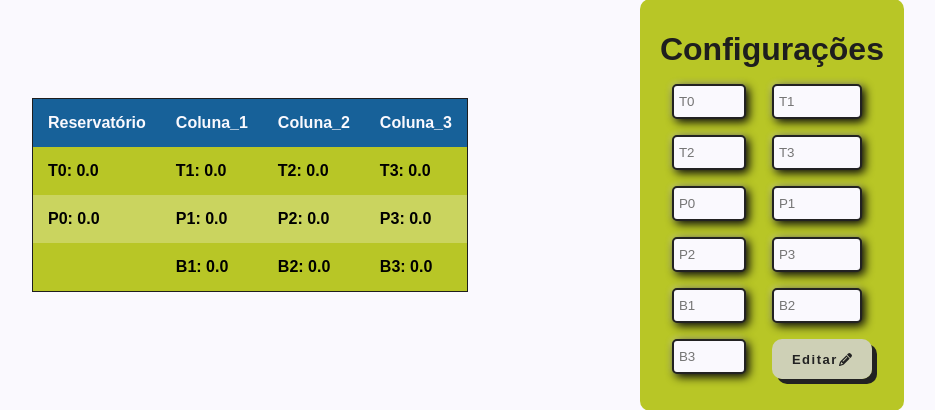
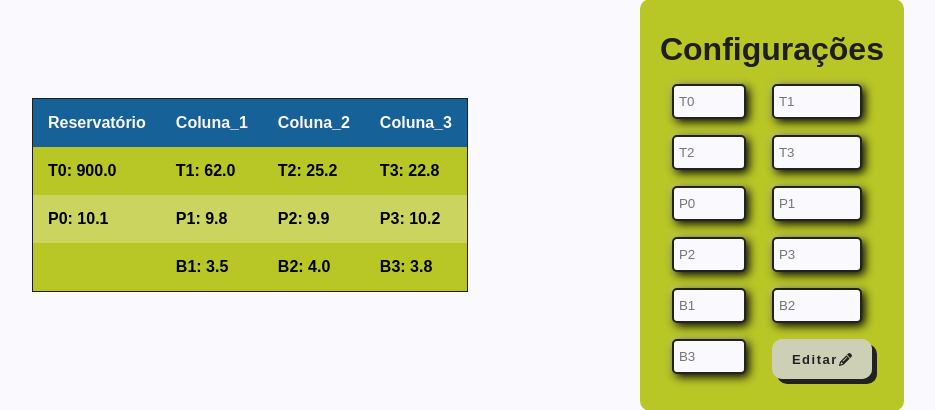
Before and after one commit to thiagomtavolara/supervis-rio, a Flask app: page / in a window 1280 px wide. Shown: the part 892-1302 px from the top of the page, without its empty margins (96-1031 px from the left). Run offline with Flask 3, Linux system fonts and the light colour scheme; data comes from the database, SQL or seed files in the repository; some libraries are stand-ins or nearby versions.

Commit message:
21/05
está atualizando certo os dados da tabela

```diff
--- a/app.py
+++ b/app.py
@@ -1,102 +1,107 @@
+import time
+import threading
 import subprocess
 import os
 from flask import Flask, render_template, request, jsonify
 from dash_application.dash import create_dash_application
-
 from flask_socketio import SocketIO, emit
 
 import banco_de_dados_configuracoes
 import banco_de_dados_experimentos
 
 app = Flask(__name__)
-
 create_dash_application(app)
-
-
 
 # Defina uma chave secreta para o SocketIO
 app.config['SECRET_KEY'] = 'your_secret_key_here'
 socketio = SocketIO(app)
 
-# Rota para a página "Home"
+# Defina a rota inicial
 @app.route('/')
 def index():
-    if(os.path.exists('dados_experimentos.db') == False):
-        banco_de_dados_experimentos.criar_banco_dados()# cria se não tiver
-        banco_de_dados_experimentos.inserir_banco_dados(0, 0, 0, 0, 0, 0, 0, 0, 0, 0, 0)# para não dar erro, senão recebe dados vazios em index
-    if (os.path.exists('dados_planta.db') == False):
-        banco_de_dados_configuracoes.criar_banco_dados()  # Cria se não existir
-        banco_de_dados_configuracoes.inserir_banco_dados( 0, 0, 0, 0, 0, 0, 0, 0, 0, 0, 0)  # Para evitar erro, insere dados vazios
+    if not os.path.exists('dados_experimentos.db'):
+        banco_de_dados_experimentos.criar_banco_dados()
+        banco_de_dados_experimentos.inserir_banco_dados(0, 0, 0, 0, 0, 0, 0, 0, 0, 0, 0)
 
+    if not os.path.exists('dados_planta.db'):
+        banco_de_dados_configuracoes.criar_banco_dados()
+        banco_de_dados_configuracoes.inserir_banco_dados(0, 0, 0, 0, 0, 0, 0, 0, 0, 0, 0)
 
     dados_experimentos = banco_de_dados_experimentos.consultar_ultimo_id_banco_dados()
     dados_configuracoes = banco_de_dados_configuracoes.consultar_ultimo_id_banco_dados()
 
     return render_template('index.html', dados_experimentos=dados_experimentos, dados_configuracoes=dados_configuracoes)
 
+# Defina a rota para os dados
+@app.route('/dados')
+def dados():
+    dados_experimentos = banco_de_dados_experimentos.consultar_ultimo_id_banco_dados()
+    dados_configuracoes = banco_de_dados_configuracoes.consultar_ultimo_id_banco_dados()
+    return jsonify({
+        'dados_experimentos': dados_experimentos,
+        'dados_configuracoes': dados_configuracoes
+    })
 
+# Defina a rota para a página tempo real
 @app.route('/realtime')
 def realtime():
     return render_template('realtime.html')
 
-# Rota para a página "Experimentos"
-
-
+# Defina a rota para a página de experimentos
 @app.route('/experimentos')
 def experiments():
     return render_template('experiments.html')
 
-# Rota para a página "Sobre"
-
-
+# Defina a rota para a página de experimentos
 @app.route('/sobre')
 def about():
     return render_template('about.html')
 
-
-# Rota para iniciar o Arduino TÁ FUNCIONANDO
+# Defina a rota para iniciar o Arduino
 @app.route('/start_arduino', methods=['GET'])
 def start_arduino():
     try:
-        # Caminho para o executável do Arduino IDE (ajuste conforme necessário)
         arduino_path = r'C:\Users\usuario\AppData\Local\Programs\Arduino IDE\Arduino IDE.exe'
-
-        # Inicia o Arduino IDE
         subprocess.Popen([arduino_path])
-
         return jsonify({"status": "success", "message": "Arduino IDE started"})
     except Exception as e:
         return jsonify({"status": "error", "message": str(e)})
 
-# Rota para armazenar no banco de dados as configurações TÁ FUNCIONANDO
-
-
+# Defina a rota para atualizar os dados
 @app.route('/update_data', methods=['POST'])
 def update_data():
-
     data = request.json
     try:
-        # Atualiza a entrada com id = 1
         banco_de_dados_configuracoes.atualizar_banco_dados(
-            1,  # ID que queremos atualizar
+            1,
             data['T0'], data['T1'], data['T2'], data['T3'],
             data['P0'], data['P1'], data['P2'], data['P3'],
             data['B1'], data['B2'], data['B3']
         )
-
         return jsonify({"status": "success", "message": "Data updated successfully"})
     except Exception as e:
         return jsonify({"status": "error", "message": str(e)})
 
-
-
-# Rota para conectar o cliente ao servidor Socket.IO
+# Defina a rota para o SocketIO
 @socketio.on('connect')
 def handle_connect():
     print('Cliente conectado')
+    emit('message', {'data': 'Connected'})
+    thread = threading.Thread(target=send_data)
+    thread.start()
+
+# Defina a rota para enviar os dados
+def send_data():
+    while True:
+        dados_experimentos = banco_de_dados_experimentos.consultar_ultimo_id_banco_dados()
+        dados_configuracoes = banco_de_dados_configuracoes.consultar_ultimo_id_banco_dados()
+        socketio.emit('update_data', {
+            'dados_experimentos': dados_experimentos,
+            'dados_configuracoes': dados_configuracoes
+        })
+        time.sleep(5)
 
 
 if __name__ == '__main__':
     banco_de_dados_configuracoes.criar_banco_dados()
-    # Iniciar o servidor Flask com Socket.IO
     socketio.run(app, debug=True)
--- a/templates/index.html
+++ b/templates/index.html
@@ -8,8 +8,8 @@
   <link rel="stylesheet" href="https://cdnjs.cloudflare.com/ajax/libs/font-awesome/5.15.4/css/all.min.css">
   <link rel="stylesheet" href="{{ url_for('static', filename='style_index.css') }}">
   <link href="https://cdn.jsdelivr.net/npm/bootstrap-icons@1.7.2/font/bootstrap-icons.css" rel="stylesheet">
+  <script src="https://cdnjs.cloudflare.com/ajax/libs/socket.io/4.0.1/socket.io.min.js"></script>
 </head>
-
 
 <body>
 
@@ -23,10 +23,7 @@
       <li><a href="/dash" class="tooltip1" title="Dashboard"><i class="fas fa-flask"></i></a></li>
       <li><a href="/sobre" class="tooltip1" title="Sobre"><i class="fas fa-info-circle"></i></a></li>
     </ul>
-
   </nav>
-
-
 
   <div class="texto_1">
     <h1>Supervisório de Controle da Planta de Destilação Multivasos</h1>
@@ -35,16 +32,12 @@
   <div class="texto_2">
     <p>Aqui você poderá controlar o funcionamento da planta em tempo real, assim como acompanhar as atualizações dos
       dados</p>
-
   </div>
 
   <div class="container">
-
-    <!-- IMAGEM PLANTA///////////////////////////////-->
     <div class="desenho-planta">
       <img src="{{ url_for('static', filename='desenho planta.jpeg') }}" alt="Supervisório">
     </div>
-    <!-- TABELA ///////////////////////////////-->
     <div class="table-wrapper">
       <div class="table-container">
         <table id="data-table">
@@ -58,22 +51,22 @@
           </thead>
           <tbody>
             <tr>
-              <td><b>T0: {{dados_experimentos[0][0]}} </b></td>
-              <td><b>T1: {{dados_experimentos[0][1]}} </b></td>
-              <td><b>T2: {{dados_experimentos[0][2]}} </b></td>
-              <td><b>T3: {{dados_experimentos[0][3]}}</b> </td>
+              <td><b>T0: <span id="T0">{{dados_experimentos[0][0]}}</span></b></td>
+              <td><b>T1: <span id="T1">{{dados_experimentos[0][1]}}</span></b></td>
+              <td><b>T2: <span id="T2">{{dados_experimentos[0][2]}}</span></b></td>
+              <td><b>T3: <span id="T3">{{dados_experimentos[0][3]}}</span></b></td>
             </tr>
             <tr>
-              <td><b>P0: {{dados_experimentos[0][4]}} </b></td>
-              <td><b>P1: {{dados_experimentos[0][5]}} </b></td>
-              <td><b>P2: {{dados_experimentos[0][6]}} </b></td>
-              <td><b>P3: {{dados_experimentos[0][7]}} </b></td>
+              <td><b>P0: <span id="P0">{{dados_experimentos[0][4]}}</span></b></td>
+              <td><b>P1: <span id="P1">{{dados_experimentos[0][5]}}</span></b></td>
+              <td><b>P2: <span id="P2">{{dados_experimentos[0][6]}}</span></b></td>
+              <td><b>P3: <span id="P3">{{dados_experimentos[0][7]}}</span></b></td>
             </tr>
             <tr>
               <td></td>
-              <td><b>B1: {{dados_experimentos[0][8]}} </b></td>
-              <td><b>B2: {{dados_experimentos[0][9]}} </b></td>
-              <td><b>B3: {{dados_experimentos[0][10]}} </b></td>
+              <td><b>B1: <span id="B1">{{dados_experimentos[0][8]}}</span></b></td>
+              <td><b>B2: <span id="B2">{{dados_experimentos[0][9]}}</span></b></td>
+              <td><b>B3: <span id="B3">{{dados_experimentos[0][10]}}</span></b></td>
             </tr>
           </tbody>
         </table>
@@ -129,6 +122,35 @@
     </div>
 
   </div>
+
+
+<!--ATUALIZANDO DADOS DA TABELA ///////////////////////////////-->
+  <script>
+    const socket = io();
+
+    socket.on('connect', function () {
+      console.log('Conectado ao servidor Socket.IO');
+    });
+
+    socket.on('update_data', function (data) {
+      console.log('Dados recebidos:', data);
+      document.getElementById('T0').textContent = data.dados_experimentos[0][0];
+      document.getElementById('T1').textContent = data.dados_experimentos[0][1];
+      document.getElementById('T2').textContent = data.dados_experimentos[0][2];
+      document.getElementById('T3').textContent = data.dados_experimentos[0][3];
+      document.getElementById('P0').textContent = data.dados_experimentos[0][4];
+      document.getElementById('P1').textContent = data.dados_experimentos[0][5];
+      document.getElementById('P2').textContent = data.dados_experimentos[0][6];
+      document.getElementById('P3').textContent = data.dados_experimentos[0][7];
+      document.getElementById('B1').textContent = data.dados_experimentos[0][8];
+      document.getElementById('B2').textContent = data.dados_experimentos[0][9];
+      document.getElementById('B3').textContent = data.dados_experimentos[0][10];
+    });
+  </script>
+
+
+
+
 
   <!--PEGANDO DADOS VIA Configurações ///////////////////////////////-->
   <script>
@@ -191,6 +213,9 @@
       });
     });
   </script>
+
+
+
 
 
   <!-- Botão para começar o experimento E BOTÃO PDF ///////////////////////////-->
```
Also changed, not shown: dados_experimentos.db, dados_planta.db.
